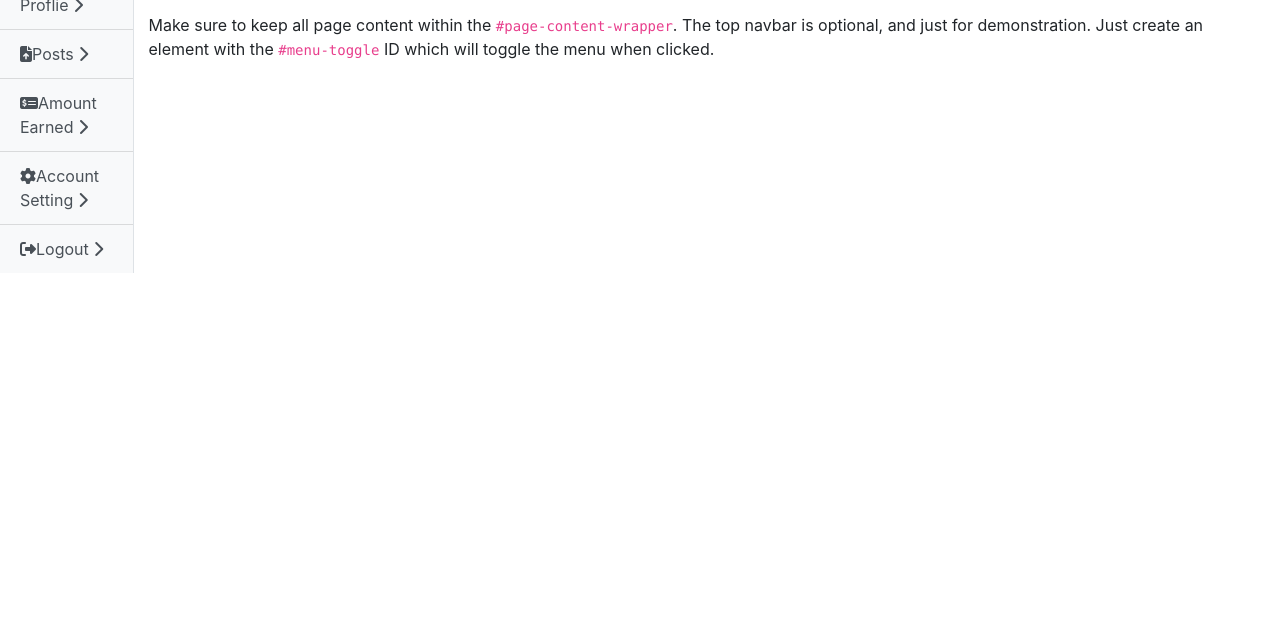
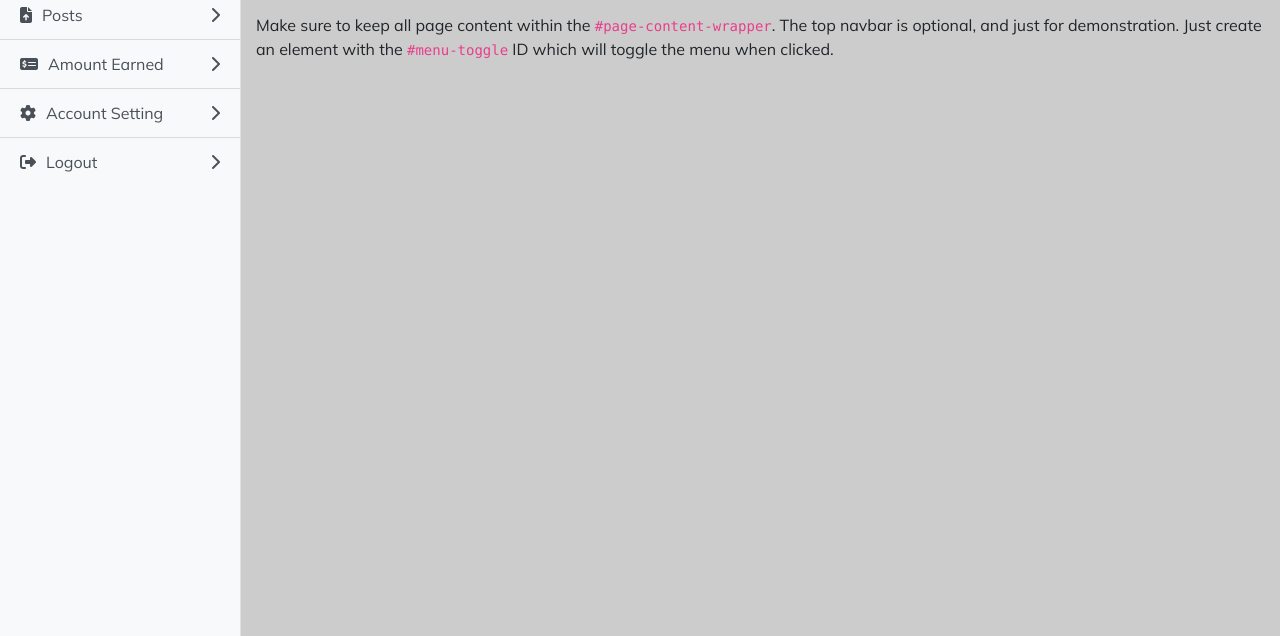
Before and after one commit to Trillzdboy/userdashboard, a plain HTML site: page index.html in a window 1280 px wide. Shown: the part 164-800 px from the top of the page. Drawn offline with nearby package versions, Linux system fonts and the light colour scheme; the site is published under a folder, as on GitHub Pages, so addresses that start at the root find nothing.

Commit message:
folder structure

```diff
--- a/index.html
+++ b/index.html
@@ -15,7 +15,7 @@
     <script src="https://kit.fontawesome.com/07ba39f804.js" crossorigin="anonymous"></script>
 
     <!-- Custom CSS -->
-    <link rel="stylesheet" href="/userdashboard.css">
+    <link rel="stylesheet" href="css/userdashboard.css">
 
     <title>Hello, world!</title>
   </head>
```
Also changed, not shown: css/userdashboard.css (renamed from userdashboard.css).
